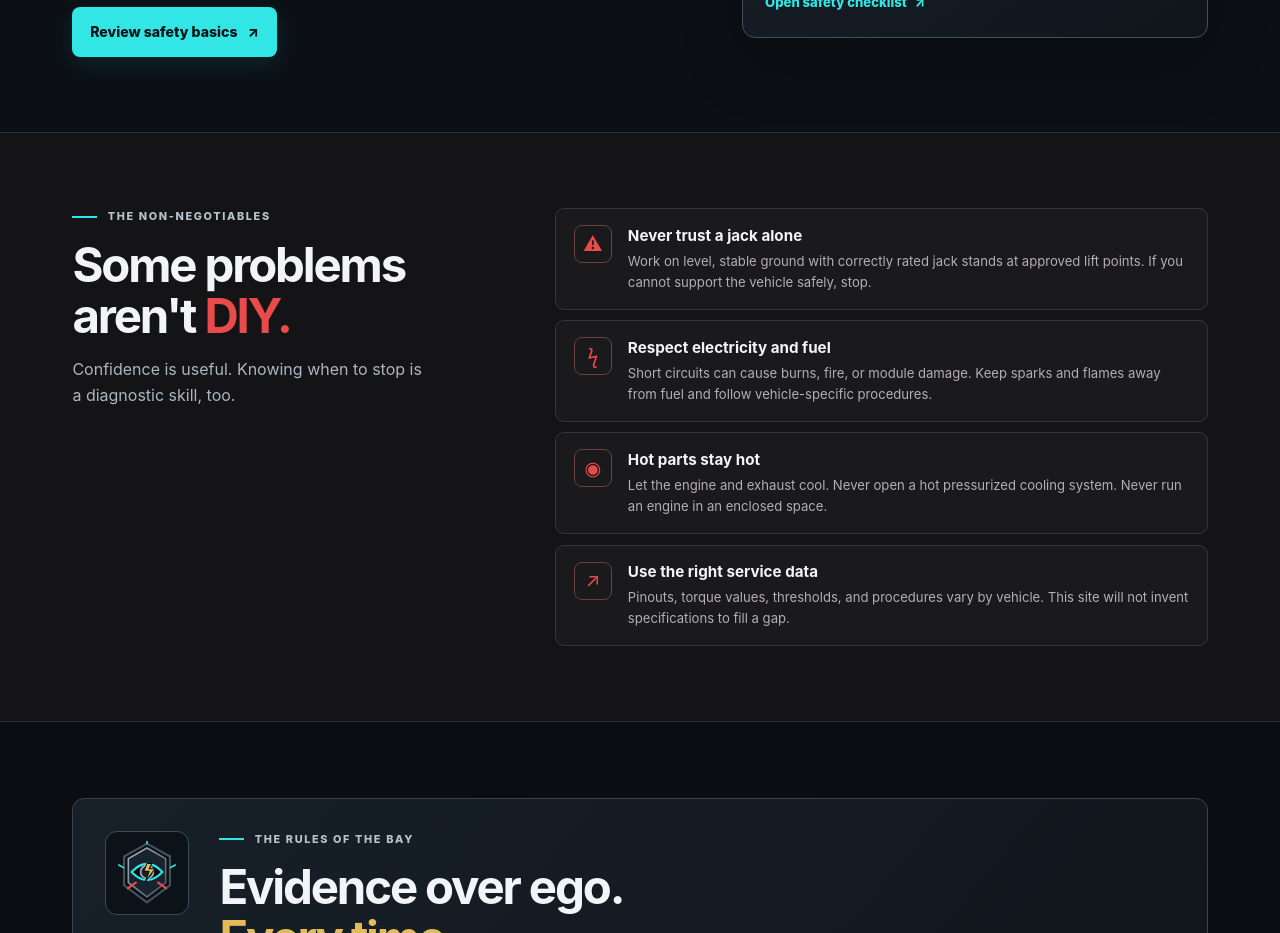
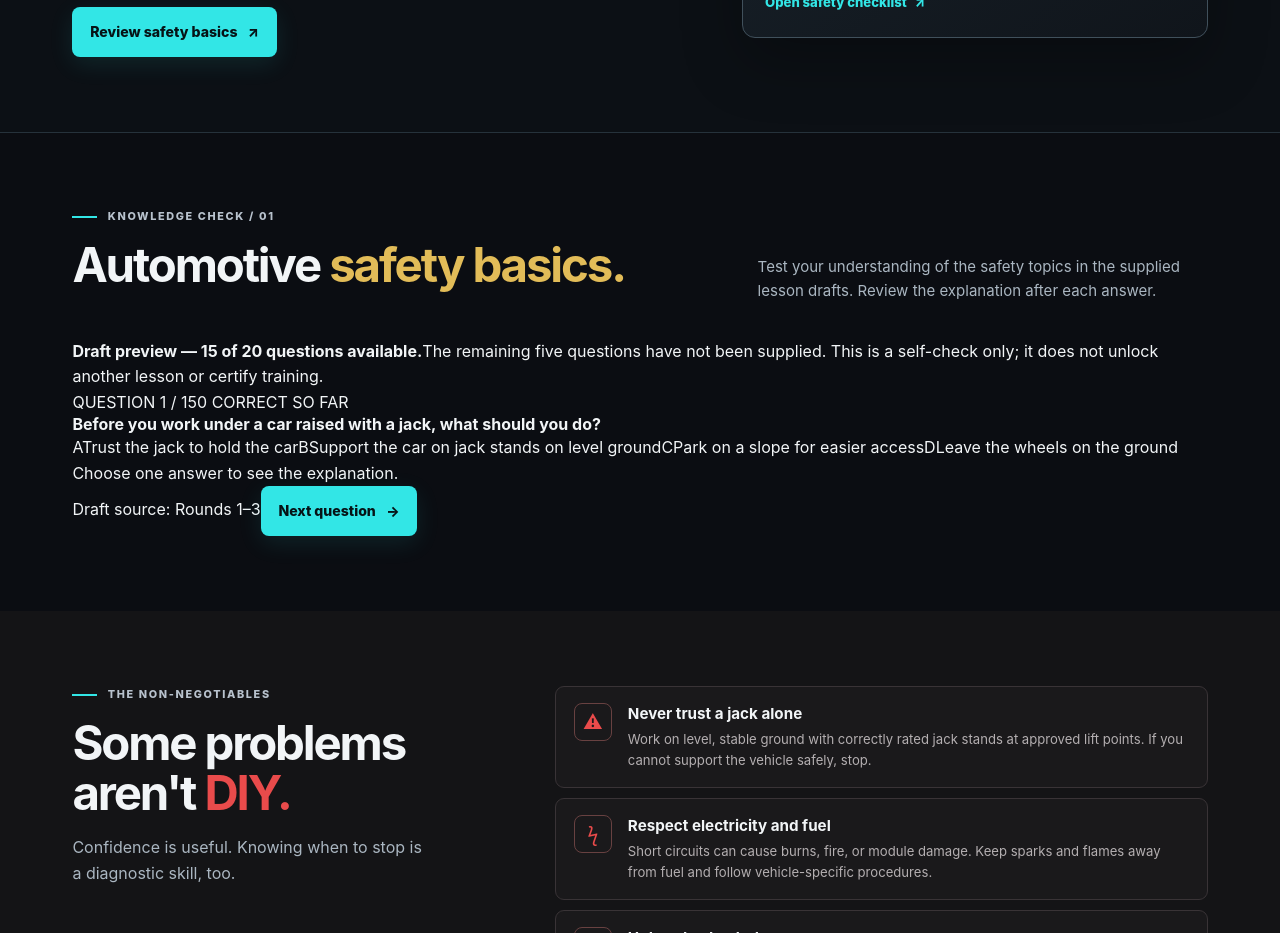
Before and after one commit to Chaotic-Minds-Collective/CR-Diagnostic-Site, a React (Vite) app: page / in a window 1280 px wide. Shown: the part 5660-6593 px from the top of the page. Built offline with nearby package versions, Linux system fonts and the light colour scheme.

Commit message:
Integrate interactive safety lesson preview

```diff
--- a/src/App.tsx
+++ b/src/App.tsx
@@ -12,6 +12,7 @@ import {
   SiteFooter,
 } from './components/InfoSections';
 import { SearchSection } from './components/SearchSection';
+import { SafetyLessonQuiz } from './components/SafetyLessonQuiz';
 import { SymptomsSection } from './components/SymptomsSection';
 import { searchDiagnosticLibrary } from './data/diagnosticsData';
 import { DetailSelection, SearchResultItem } from './types/diagnostics';
@@ -81,6 +82,7 @@ export const App: React.FC = () => {
         <GuidedTriage />
         <GuidesSection onOpenDetail={setActiveDetail} />
         <LearningSection />
+        <SafetyLessonQuiz />
         <SafetySection />
         <AboutSection />
       </main>
```
